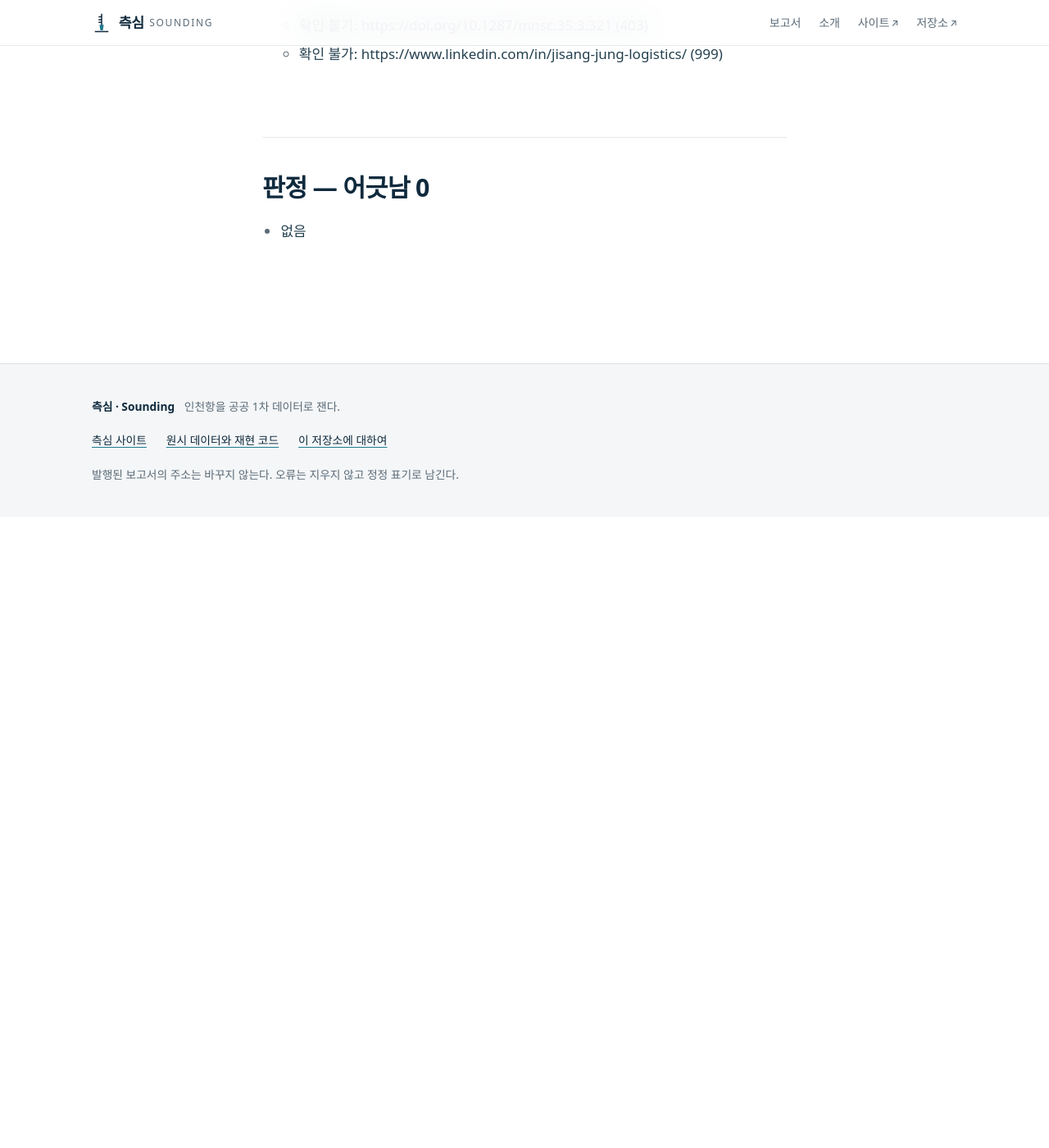
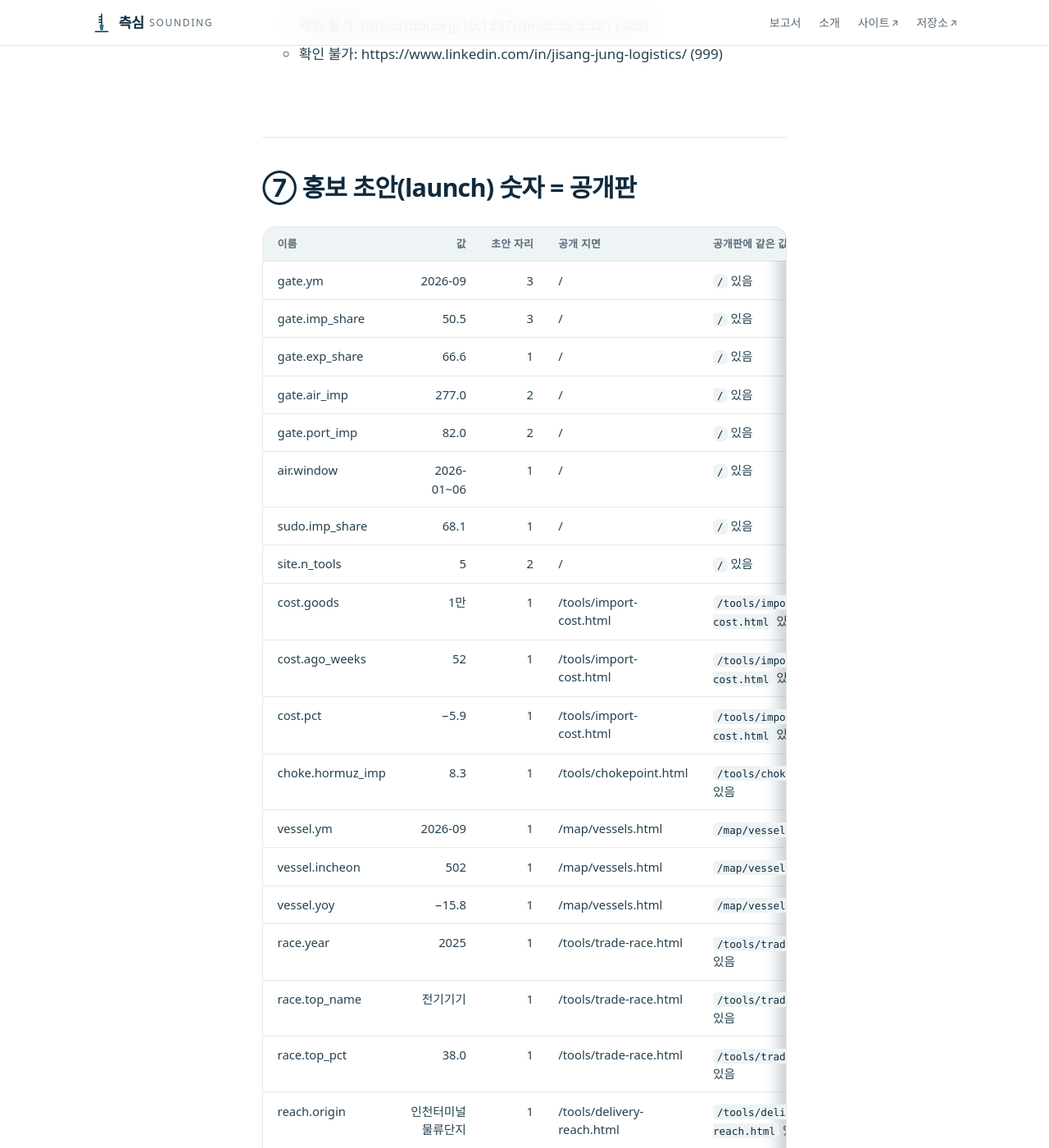
Before and after one commit to jisangj03-dev/incheon-port-analysis, a Jekyll site: the page built from docs/실물점검.md, in a window 1280 px wide and 1400 px high, scrolled down 3359 px. Shown: the whole window at 82% size. Built offline with Jekyll 4.4.1, drawn with Linux system fonts in a browser that asks for light colours; some web fonts are replaced; our own code applies the rules of GitHub Pages for plain Markdown files; before the commit the page ends 3989 px from its top, so only the background shows below that; some of the changed text lies outside the part shown.

Commit message:
실물 점검 결과 — live-check 워크플로

```diff
--- a/docs/실물점검.md
+++ b/docs/실물점검.md
@@ -67,6 +67,53 @@
   - 확인 불가: https://doi.org/10.1287/mnsc.35.3.321 (403)
   - 확인 불가: https://www.linkedin.com/in/jisang-jung-logistics/ (999)
 
+## ⑦ 홍보 초안(launch) 숫자 = 공개판
+
+| 이름 | 값 | 초안 자리 | 공개 지면 | 공개판에 같은 값 |
+|---|---|---|---|---|
+| gate.ym | 2026-09 | 3 | / | `/` 있음 |
+| gate.imp_share | 50.5 | 3 | / | `/` 있음 |
+| gate.exp_share | 66.6 | 1 | / | `/` 있음 |
+| gate.air_imp | 277.0 | 2 | / | `/` 있음 |
+| gate.port_imp | 82.0 | 2 | / | `/` 있음 |
+| air.window | 2026-01~06 | 1 | / | `/` 있음 |
+| sudo.imp_share | 68.1 | 1 | / | `/` 있음 |
+| site.n_tools | 5 | 2 | / | `/` 있음 |
+| cost.goods | 1만 | 1 | /tools/import-cost.html | `/tools/import-cost.html` 있음 |
+| cost.ago_weeks | 52 | 1 | /tools/import-cost.html | `/tools/import-cost.html` 있음 |
+| cost.pct | −5.9 | 1 | /tools/import-cost.html | `/tools/import-cost.html` 있음 |
+| choke.hormuz_imp | 8.3 | 1 | /tools/chokepoint.html | `/tools/chokepoint.html` 있음 |
+| vessel.ym | 2026-09 | 1 | /map/vessels.html | `/map/vessels.html` 있음 |
+| vessel.incheon | 502 | 1 | /map/vessels.html | `/map/vessels.html` 있음 |
+| vessel.yoy | −15.8 | 1 | /map/vessels.html | `/map/vessels.html` 있음 |
+| race.year | 2025 | 1 | /tools/trade-race.html | `/tools/trade-race.html` 있음 |
+| race.top_name | 전기기기 | 1 | /tools/trade-race.html | `/tools/trade-race.html` 있음 |
+| race.top_pct | 38.0 | 1 | /tools/trade-race.html | `/tools/trade-race.html` 있음 |
+| reach.origin | 인천터미널 물류단지 | 1 | /tools/delivery-reach.html | `/tools/delivery-reach.html` 있음 |
+| reach.seoul_car | 51 | 1 | /tools/delivery-reach.html | `/tools/delivery-reach.html` 있음 |
+| reach.slot | 낮 | 1 | /tools/delivery-reach.html | `/tools/delivery-reach.html` 있음 |
+| reach.slot_at | 14:00 | 1 | /tools/delivery-reach.html | `/tools/delivery-reach.html` 있음 |
+| site.n_sims | 2 | 1 | / | `/` 있음 |
+
+- 초안 숫자 자리 30개 · 이름 23개 · 공개판 불일치 0
+
+## ⑧ 띠 그림 = 등시선 지면
+
+- 홈 원문 실명 등장: **0회** · 띠 설명 「승용차·평일 … 출발」: 있음 · 「화물차·」: 없음
+- 등시선 지면 첫 문장: 「인천터미널 물류단지에서 승용차로 출발하면 서울시청까지 51분(낮 시간대 · 평일 14:00 출발 기준), 표에 든 수도권 도시 18곳 가운데 1시간 안 9곳 · …」 → 서울시청 **51분** · 승용차
+- 띠 그림 `delivery-reach.jpg` 찍힌 장면: 인천터미널 물류단지 · 승용 · 낮 · 서울시청 **51분** → **같다**
+- 띠 그림 `delivery-reach-m.jpg` 찍힌 장면: 인천터미널 물류단지 · 승용 · 낮 · 서울시청 **51분** → **같다**
+- 공개판 띠 그림 `docs/live-shots/toolshot-delivery-reach.jpg`
+- 공개판 띠 그림 `docs/live-shots/toolshot-delivery-reach-m.jpg`
+- `docs/live-shots/delivery-reach-map-560.png` (실물 지면 지도)
+- `docs/live-shots/home--1520x730.png`
+- `docs/live-shots/home--390x844.png`
+
+## ⑨ 홈 유통 줄 = 파생 파일
+
+- 기준: KOSIS(수도권 대형소매점 · 전국 온라인쇼핑) · 공개판 줄: 「href="#ax-retail" data-astro-cid-ydleei73> 유통 수도권 대형소매점 3.9 조 원 수도권 대형소매점 판매액 2026-08 · 전년비 +3.0% 서울·인천·경기 대형소매점(백화점·대형마트) 판매액 2026-08 · 작년 같은 달 +3.0% · 전국 온라인쇼」
+- 찾을 값 5 · 빠진 값 0
+
 ## 판정 — 어긋남 0
 
 - 없음
```
Also changed, not shown: other parts of docs/실물점검.md (+1 -1 lines), docs/live-shots/delivery-reach-map-560.png (added), docs/live-shots/home--1520x730.png (added), docs/live-shots/home--390x844.png (added), docs/live-shots/toolshot-delivery-reach-m.jpg (added), docs/live-shots/toolshot-delivery-reach.jpg (added).
